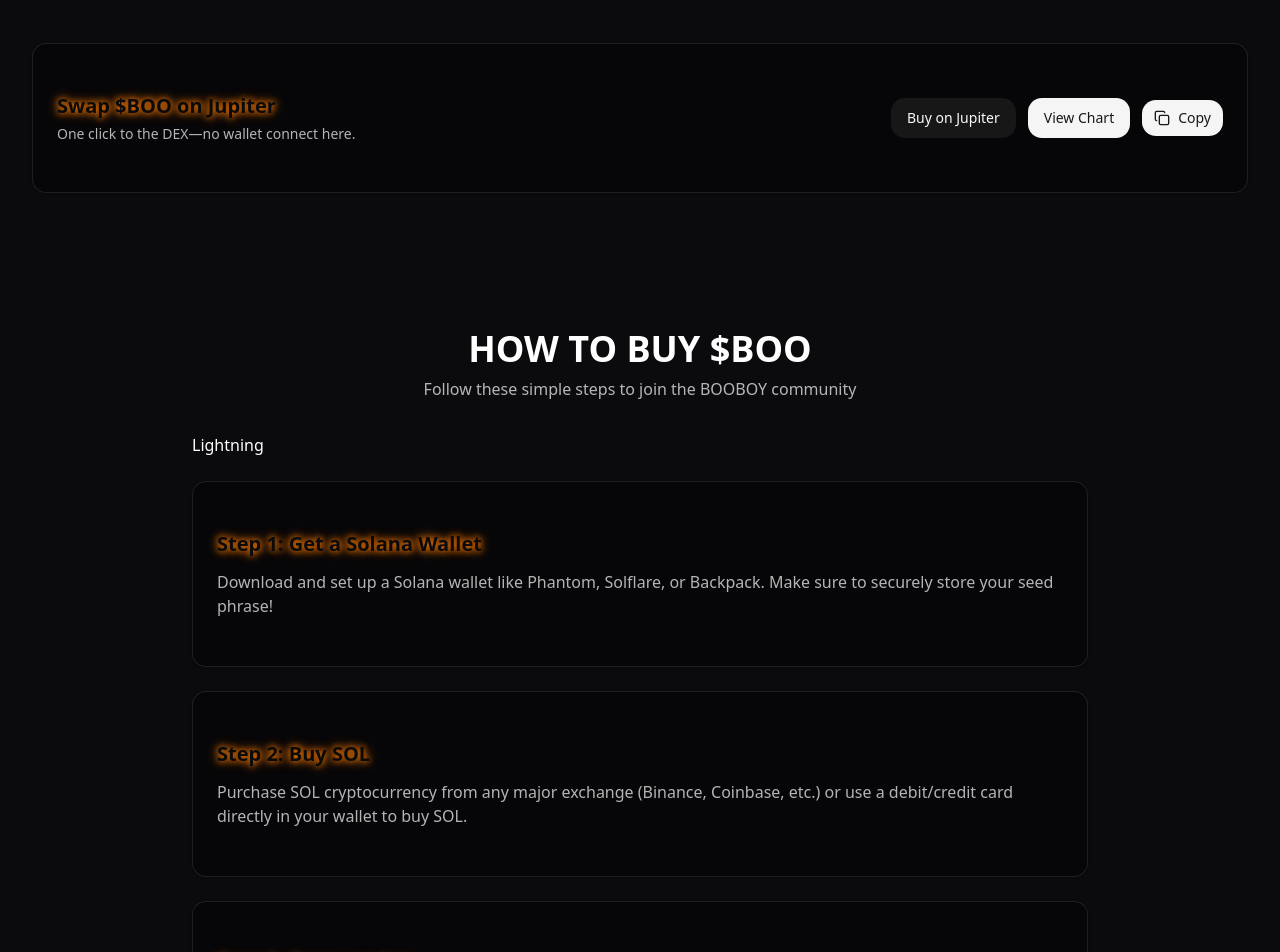
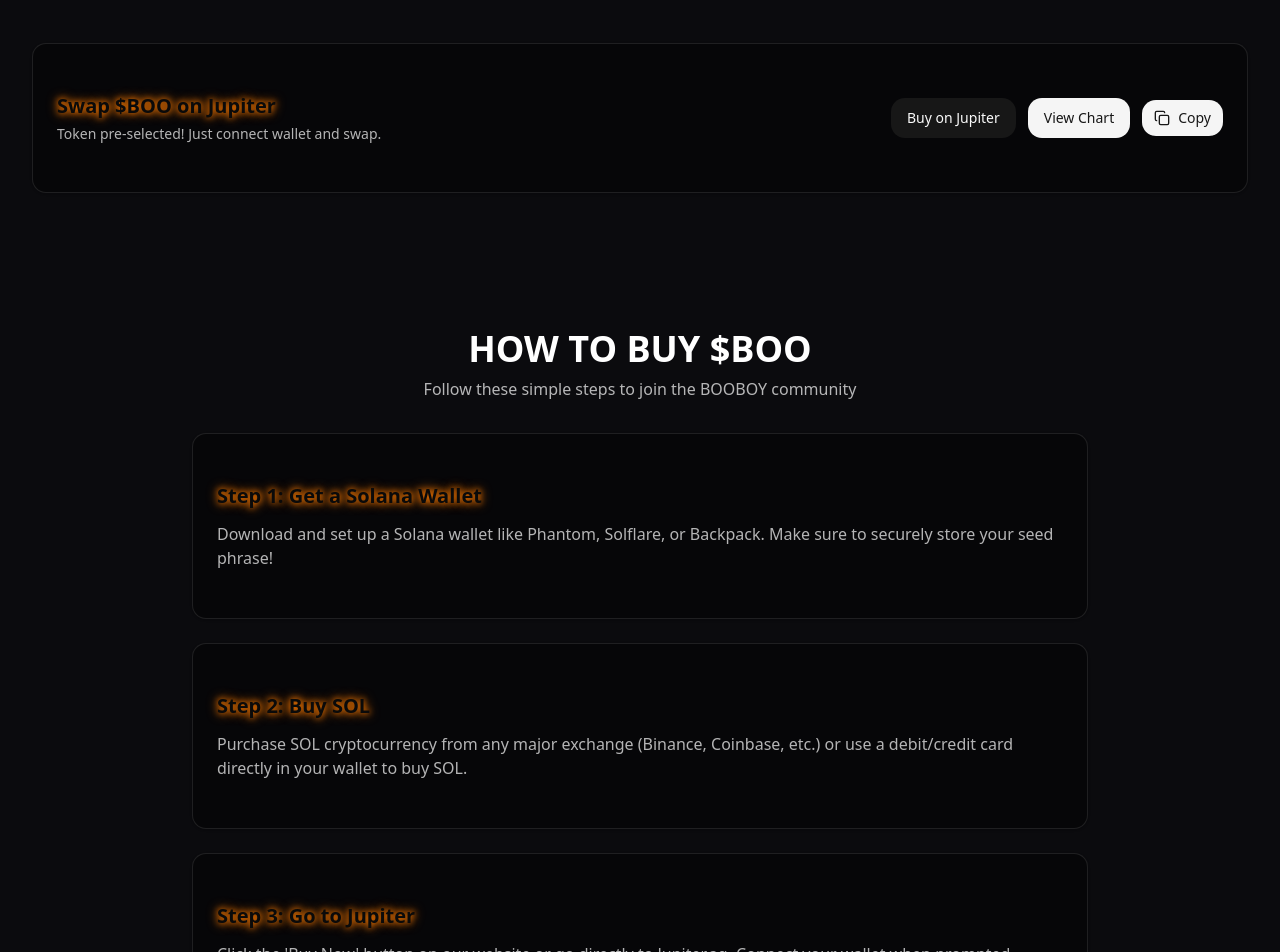
Before and after one commit to tornexbot/booboy-website, a Next.js app: page / in a window 1280 px wide. Shown: the part 2660-3612 px from the top of the page. Built offline with nearby package versions, Linux system fonts and the light colour scheme.

Commit message:
Deploy BOOBOY website

```diff
--- a/src/app/page.tsx
+++ b/src/app/page.tsx
@@ -9,7 +9,7 @@
 
 // ---- Config (edit these safely)
 const CA = "GvaqCBjYsFhsoRSpHzPfU5XoR8be2KdkJD4bc5d2pump"; // BOOBOY contract address (Solana)
-const JUP_URL = `https://jup.ag/swap/SOL-${CA}`; // Open swap with SOL -> BOOBOY
+const JUP_URL = `https://jup.ag/swap/SOL-${CA}?inputCurrency=SOL&outputCurrency=${CA}`; // Pre-filled swap
 const DEX_URL = `https://dexscreener.com/solana/${CA}`;
 const X_URL = "https://x.com/Hodlposse";
 const TG_URL = "https://t.me/hodlpossearmy";
@@ -208,7 +208,7 @@
               <a href={JUP_URL} target="_blank" rel="noreferrer">Buy Now</a>
             </Button>
             <Button variant="secondary" className="rounded-2xl text-sm sm:text-base h-11 sm:h-12 px-6 sm:px-8" asChild>
-              <a href="https://dexscreener.com/solana/6l6fmzmd8uvbybxdpumzkn3ygzhjm28t1zh41fal3wtm">DEXScreener</a>
+              <a href={DEX_URL} target="_blank" rel="noreferrer">DEXScreener</a>
             </Button>
           </div>
           <div className="mt-6 flex items-center justify-center lg:justify-start gap-4 text-sm text-white/80 flex-wrap">
@@ -329,7 +329,7 @@
   <Section id="howtobuy" className="py-12 sm:py-16 md:py-20 lg:py-24">
     <h2 className="text-2xl sm:text-3xl md:text-4xl font-extrabold text-center">HOW TO BUY $BOO</h2>
     <p className="text-white/70 mt-2 text-center text-sm sm:text-base">Follow these simple steps to join the BOOBOY community</p>
-    <div className="mt-6 sm:mt-8 grid gap-4 sm:gap-6 max-w-4xl mx-auto">Lightning
+    <div className="mt-6 sm:mt-8 grid gap-4 sm:gap-6 max-w-4xl mx-auto">
       {[
         {
           step: "Step 1: Get a Solana Wallet",
@@ -345,7 +345,7 @@
         },
         {
           step: "Step 4: Swap SOL for BOOBOY",
-          instructions: `Set SOL as your input and paste our contract address: ${CA} as the output token. Review the swap details and confirm the transaction.`
+          instructions: `The token will be pre-selected! Just set your SOL amount and confirm the swap. No need to paste any contract address.`
         },
         {
           step: "Step 5: Add to Your Wallet",
@@ -484,7 +484,7 @@
                 <div className="font-bold text-lg sm:text-xl" style={{ textShadow: glow("#ff7b00").textShadow }}>
                   Swap $BOO on Jupiter
                 </div>
-                <p className="text-white/70 text-sm mt-1">One click to the DEX—no wallet connect here.</p>
+                <p className="text-white/70 text-sm mt-1">Token pre-selected! Just connect wallet and swap.</p>
               </div>
               <div className="flex flex-wrap gap-2 sm:gap-3 items-center justify-center">
                 <Button asChild className="rounded-xl text-xs sm:text-sm h-9 sm:h-10 px-3 sm:px-4">
```
